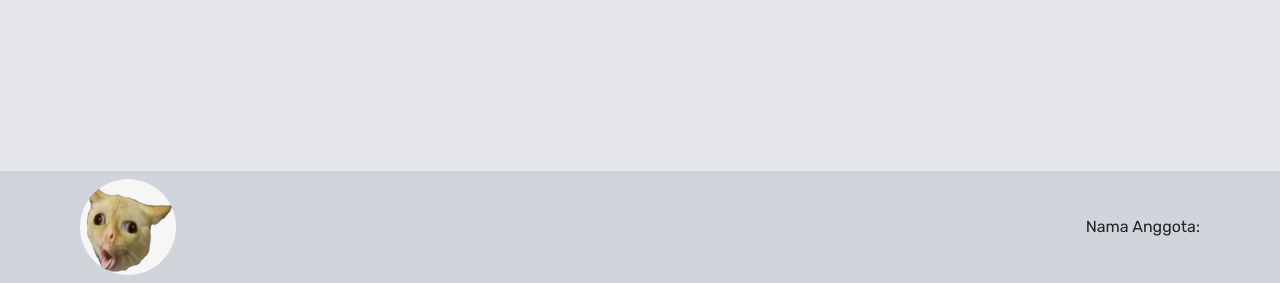
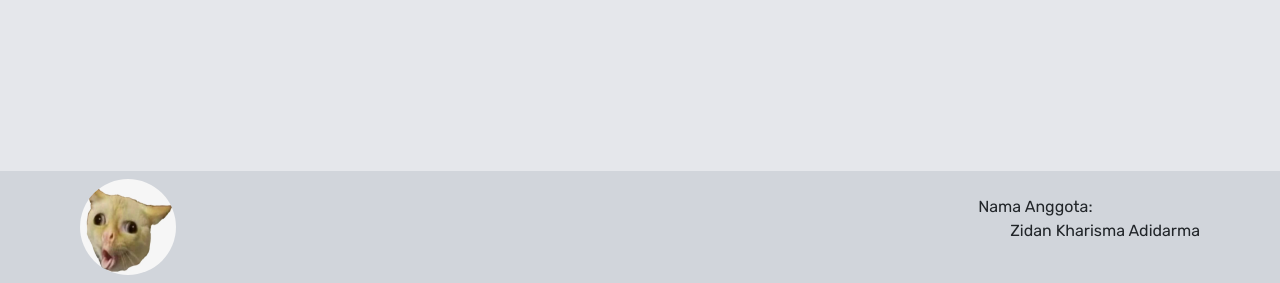
Before and after one commit to Zidan-Kharisma-Sakana/uts-f02, a Django app: page / in a window 1280 px wide. Shown: the part 685-968 px from the top of the page. Run offline with Django 3.2, Linux system fonts and the light colour scheme.

Commit message:
Update footer.html

```diff
--- a/templates/partials/footer.html
+++ b/templates/partials/footer.html
@@ -3,5 +3,8 @@
     <img src={% static 'img/koecheng.png' %} class="hidden md:block h-20 w-20 lg:h-24 lg:w-24 rounded-full" alt="">
     <div>
         Nama Anggota:
+        <ol>
+            <li>Zidan Kharisma Adidarma</li>
+        </ol>
     </div>
 </div>
```
